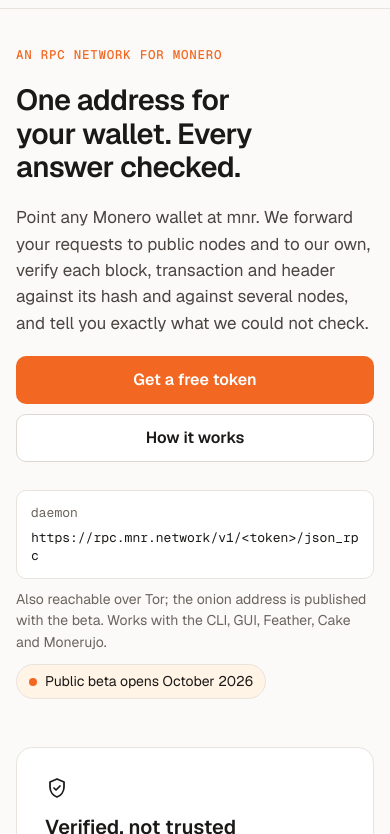
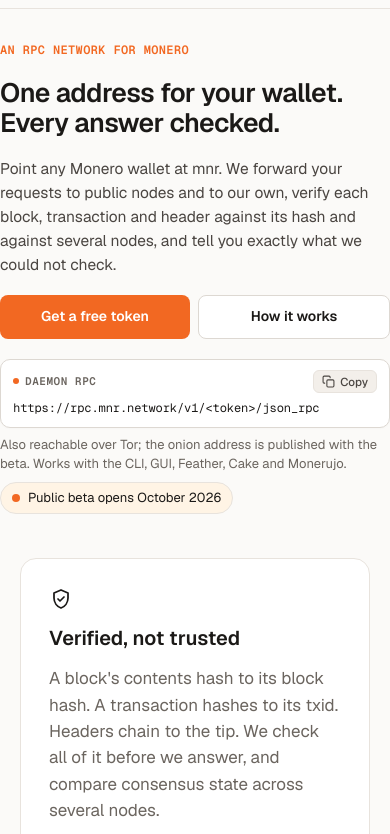
Before and after one commit to mnrnetwork/mnr.network, a website: page public/index.html in a window 390 px wide. Shown: the part 68-902 px from the top of the page. Drawn offline with Linux system fonts and the light colour scheme.

Commit message:
site: polish mobile hero layout, header CTA, and endpoint card

```diff
--- a/public/index.html
+++ b/public/index.html
@@ -220,41 +220,128 @@
     .footer-links a { display: block; }
     .mark { display: block; flex: none; color: var(--fg); }
     .hero-section { padding-top: 104px; padding-bottom: 88px; }
-    .hero-content { gap: 28px; max-width: 820px; }
+    .hero-content { gap: 28px; max-width: 880px; }
+    .hero-kicker { font-family: "Geist Mono", ui-monospace, monospace; font-size: 13.5px; font-weight: 600; letter-spacing: 0.04em; margin: 0; }
+    .hero-title-line { display: block; }
+    .hero-actions { display: flex; gap: 12px; align-items: center; }
+    .header-mobile-docs { display: none; }
+
+    /* Endpoint card */
+    .endpoint-card {
+      background: var(--card);
+      border: 1px solid var(--line-strong);
+      border-radius: 12px;
+      padding: 12px 16px;
+      max-width: 580px;
+      box-shadow: 0 1px 2px rgba(0,0,0,0.02);
+    }
+    .endpoint-header {
+      display: flex;
+      align-items: center;
+      justify-content: space-between;
+      margin-bottom: 8px;
+    }
+    .endpoint-badge {
+      display: inline-flex;
+      align-items: center;
+      gap: 6px;
+      font-size: 11px;
+      font-weight: 600;
+      letter-spacing: 0.05em;
+      color: var(--muted);
+      text-transform: uppercase;
+    }
+    .endpoint-dot {
+      width: 6px;
+      height: 6px;
+      border-radius: 50%;
+      background: var(--accent);
+    }
+    .copy-btn {
+      display: inline-flex;
+      align-items: center;
+      gap: 5px;
+      background: var(--bg-alt);
+      border: 1px solid var(--line);
+      color: var(--fg-2);
+      border-radius: 6px;
+      padding: 3px 8px;
+      font-size: 11.5px;
+      font-weight: 500;
+      cursor: pointer;
+      transition: all 0.15s ease;
+      font-family: inherit;
+    }
+    .copy-btn:hover {
+      background: var(--card);
+      color: var(--fg);
+      border-color: var(--muted);
+    }
+    .copy-btn.copied {
+      color: #7CC48A;
+      border-color: #7CC48A;
+    }
+    .endpoint-body {
+      overflow-x: auto;
+      scrollbar-width: none;
+      -webkit-overflow-scrolling: touch;
+    }
+    .endpoint-body::-webkit-scrollbar {
+      display: none;
+    }
+    .endpoint-code {
+      display: block;
+      font-size: 13.5px;
+      color: var(--fg);
+      white-space: nowrap;
+      letter-spacing: -0.01em;
+      user-select: all;
+    }
+    .hero-meta {
+      display: flex;
+      flex-direction: column;
+      gap: 10px;
+      margin-top: 6px;
+    }
+    .hero-tor {
+      font-size: 14px;
+      line-height: 1.5;
+    }
+
     @media (max-width: 720px) {
       .wrap { padding: 0 20px; }
       header.wrap { height: 64px; }
-      .hero-section { padding-top: 36px !important; padding-bottom: 48px !important; }
-      .hero-content { gap: 20px !important; }
-      .h1 { font-size: 34px !important; line-height: 1.15 !important; letter-spacing: -0.02em !important; }
+      .header-cta { display: none !important; }
+      .header-mobile-docs { display: inline-flex !important; height: 38px; padding: 0 14px; font-size: 14px; font-weight: 500; border-radius: 8px; }
+      .theme-btn { width: 38px; height: 38px; border-radius: 8px; }
+      .hero-section { padding-top: 32px !important; padding-bottom: 44px !important; }
+      .hero-content { gap: 18px !important; }
+      .hero-kicker { font-size: 12px !important; letter-spacing: 0.03em !important; }
+      .h1 { font-size: clamp(26px, 6.8vw, 32px) !important; line-height: 1.15 !important; letter-spacing: -0.02em !important; }
       .h2 { font-size: 26px !important; line-height: 1.2 !important; }
-      .lead { font-size: 17px !important; line-height: 1.55 !important; }
-      .hero-actions { display: flex !important; flex-direction: column !important; align-items: stretch !important; width: 100% !important; gap: 10px !important; }
-      .hero-actions .btn { width: 100% !important; height: 48px !important; font-size: 16px !important; }
-      .code-chip {
-        display: flex !important;
-        flex-direction: column !important;
-        align-items: flex-start !important;
-        gap: 6px !important;
-        width: 100% !important;
-        padding: 12px 14px !important;
-        font-size: 13px !important;
-        border-radius: 10px !important;
-      }
-      .code-chip span:last-child {
-        word-break: break-all !important;
-        line-height: 1.4 !important;
-      }
+      .lead { font-size: 15.5px !important; line-height: 1.55 !important; }
+      .hero-actions { display: flex !important; flex-direction: row !important; gap: 8px !important; width: 100% !important; }
+      .hero-actions .btn { flex: 1 1 0 !important; min-width: 0 !important; width: auto !important; height: 44px !important; padding: 0 10px !important; font-size: 14px !important; border-radius: 8px !important; }
+      .endpoint-card { padding: 10px 12px !important; border-radius: 10px !important; max-width: 100% !important; }
+      .endpoint-header { margin-bottom: 6px !important; }
+      .endpoint-code { font-size: clamp(11px, 3.1vw, 12.5px) !important; }
+      .hero-meta { gap: 8px !important; margin-top: 2px !important; }
+      .hero-tor { font-size: 13px !important; line-height: 1.45 !important; }
+      .hero-pill { font-size: 13px !important; padding: 5px 11px !important; }
       .grid3, .grid2 { grid-template-columns: repeat(1, minmax(0, 1fr)); gap: 20px; }
       .navlinks { display: none; }
       .section { padding: 56px 0; }
       table { font-size: 15px; } th, td { padding: 12px 10px; }
     }
-    @media (max-width: 400px) {
+    @media (max-width: 370px) {
       .wrap { padding: 0 16px; }
-      .h1 { font-size: 29px !important; }
-      .step-num { font-size: 12.5px; }
-      .header-cta { padding: 0 12px !important; font-size: 13px !important; }
+      .h1 { font-size: 25px !important; }
+    }
+    @media (max-width: 330px) {
+      .wrap { padding: 0 12px; }
+      .h1 { font-size: 22px !important; }
+      .hero-actions { flex-direction: column !important; }
+      .hero-actions .btn { width: 100% !important; flex: none !important; }
     }
   </style>
 </head>
@@ -273,7 +360,8 @@
       <a href="#node">Run a node</a>
       <a href="/docs/" style="font-weight: 600;">Docs</a>
     </nav>
-    <div style="display: flex; align-items: center; gap: 12px;">
+    <div style="display: flex; align-items: center; gap: 10px;">
+      <a href="/docs/" class="btn btn-secondary btn-sm header-mobile-docs">Docs</a>
       <button class="theme-btn" id="theme-toggle" type="button" title="Switch light / dark" aria-label="Switch light / dark">
         <svg class="sun" width="18" height="18" viewBox="0 0 24 24" fill="none" stroke="currentColor" stroke-width="1.75" stroke-linecap="round" stroke-linejoin="round" aria-hidden="true"><circle cx="12" cy="12" r="4"></circle><path d="M12 2v2M12 20v2M4.9 4.9l1.4 1.4M17.7 17.7l1.4 1.4M2 12h2M20 12h2M4.9 19.1l1.4-1.4M17.7 6.3l1.4-1.4"></path></svg>
         <svg class="moon" width="18" height="18" viewBox="0 0 24 24" fill="none" stroke="currentColor" stroke-width="1.75" stroke-linecap="round" stroke-linejoin="round" aria-hidden="true"><path d="M20 14.5A8 8 0 0 1 9.5 4a8 8 0 1 0 10.5 10.5z"></path></svg>
@@ -287,20 +375,34 @@
   <!-- Hero -->
   <section class="wrap section hero-section">
     <div class="col hero-content">
-      <p class="step-num accent">AN RPC NETWORK FOR MONERO</p>
-      <h1 class="h1">One address for your wallet. Every answer checked.</h1>
+      <p class="hero-kicker accent">AN RPC NETWORK FOR MONERO</p>
+      <h1 class="h1">
+        <span class="hero-title-line">One address for your wallet.</span>
+        <span class="hero-title-line">Every answer checked.</span>
+      </h1>
       <p class="lead">Point any Monero wallet at mnr. We forward your requests to public nodes and to our own, verify each block, transaction and header against its hash and against several nodes, and tell you exactly what we could not check.</p>
-      <div class="hero-actions" style="display: flex; gap: 12px; align-items: center; flex-wrap: wrap;">
+      <div class="hero-actions">
         <a href="#pricing" class="btn btn-primary">Get a free token</a>
         <a href="#how" class="btn btn-secondary">How it works</a>
       </div>
-      <div class="col" style="gap: 10px; margin-top: 8px;">
-        <div class="code-chip mono">
-          <span class="muted">daemon</span>
-          <span>https://rpc.mnr.network/v1/&lt;token&gt;/json_rpc</span>
+      <div class="hero-meta">
+        <div class="endpoint-card">
+          <div class="endpoint-header">
+            <div class="endpoint-badge mono">
+              <span class="endpoint-dot"></span>
+              <span>DAEMON RPC</span>
+            </div>
+            <button class="copy-btn mono" id="copy-endpoint-btn" type="button" aria-label="Copy daemon RPC URL" title="Copy daemon RPC URL">
+              <svg class="copy-icon" width="13" height="13" viewBox="0 0 24 24" fill="none" stroke="currentColor" stroke-width="2" stroke-linecap="round" stroke-linejoin="round" aria-hidden="true"><rect x="9" y="9" width="13" height="13" rx="2" ry="2"></rect><path d="M5 15H4a2 2 0 0 1-2-2V4a2 2 0 0 1 2-2h9a2 2 0 0 1 2 2v1"></path></svg>
+              <span class="copy-label">Copy</span>
+            </button>
+          </div>
+          <div class="endpoint-body">
+            <code class="endpoint-code mono">https://rpc.mnr.network/v1/&lt;token&gt;/json_rpc</code>
+          </div>
         </div>
-        <p class="muted" style="font-size: 14px;">Also reachable over Tor; the onion address is published with the beta. Works with the CLI, GUI, Feather, Cake and Monerujo.</p>
-        <span class="pill">Public beta opens October 2026</span>
+        <p class="hero-tor muted">Also reachable over Tor; the onion address is published with the beta. Works with the CLI, GUI, Feather, Cake and Monerujo.</p>
+        <span class="pill hero-pill">Public beta opens October 2026</span>
       </div>
     </div>
   </section>
@@ -542,6 +644,42 @@
         root.setAttribute('data-theme', next);
         try { localStorage.setItem('mnr-theme', next); } catch (e) {}
       });
+
+      var copyBtn = document.getElementById('copy-endpoint-btn');
+      if (copyBtn) {
+        copyBtn.addEventListener('click', function () {
+          var url = 'https://rpc.mnr.network/v1/<token>/json_rpc';
+          var label = copyBtn.querySelector('.copy-label');
+          function markSuccess() {
+            if (label) label.textContent = 'Copied!';
+            copyBtn.classList.add('copied');
+            setTimeout(function () {
+              if (label) label.textContent = 'Copy';
+              copyBtn.classList.remove('copied');
+            }, 2000);
+          }
+          if (navigator.clipboard && navigator.clipboard.writeText) {
+            navigator.clipboard.writeText(url).then(markSuccess).catch(function () {
+              fallbackCopy(url, markSuccess);
+            });
+          } else {
+            fallbackCopy(url, markSuccess);
+          }
+        });
+      }
+      function fallbackCopy(text, cb) {
+        var ta = document.createElement('textarea');
+        ta.value = text;
+        ta.style.position = 'fixed';
+        ta.style.opacity = '0';
+        document.body.appendChild(ta);
+        ta.focus();
+        ta.select();
+        try {
+          if (document.execCommand('copy')) cb();
+        } catch (e) {}
+        document.body.removeChild(ta);
+      }
     })();
   </script>
 </body>
```
